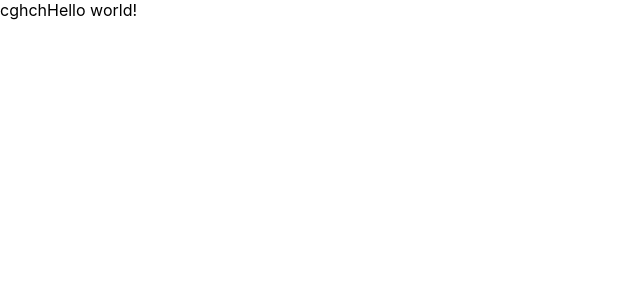
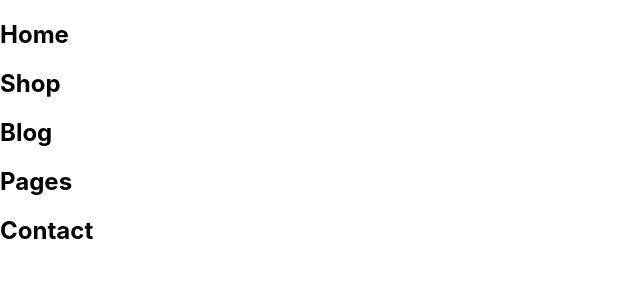
Before and after one commit to mexell96/karma-shop, a React (Create React App) app: page / in a window 1280 px wide. Shown: the top 300 px of the page, without its empty margins (0-640 px from the left). Built offline with nearby package versions, Linux system fonts and the light colour scheme.

Commit message:
added Pages

```diff
--- a/src/App.js
+++ b/src/App.js
@@ -1,7 +1,20 @@
 import "./App.css";
+import Blog from "./pages/Blog/Blog";
+import Contact from "./pages/Contact/Contact";
+import Home from "./pages/Home/Home";
+import Pages from "./pages/Pages/Pages";
+import Shop from "./pages/Shop/Shop";
 
 function App() {
-  return <div>cghchHello world!</div>;
+  return (
+    <div>
+      <Home />
+      <Shop />
+      <Blog />
+      <Pages />
+      <Contact />
+    </div>
+  );
 }
 
 export default App;
--- /dev/null
+++ b/src/pages/Blog/Blog.jsx
@@ -0,0 +1,11 @@
+import React from "react";
+
+const Blog = () => {
+  return (
+    <div>
+      <h2>Blog</h2>
+    </div>
+  );
+};
+
+export default Blog;
--- /dev/null
+++ b/src/pages/Contact/Contact.jsx
@@ -0,0 +1,11 @@
+import React from 'react'
+
+const Contact = () => {
+  return (
+    <div>
+      <h2>Contact</h2>
+    </div>
+  )
+}
+
+export default Contact
--- /dev/null
+++ b/src/pages/Home/Home.jsx
@@ -0,0 +1,10 @@
+import React from "react";
+import classes from "./Home.module.css";
+
+const Home = () => {
+  return <div className={classes.Homes}>
+    <h2>Home</h2>
+  </div>;
+};
+
+export default Home;
--- /dev/null
+++ b/src/pages/Home/Home.module.css
@@ -0,0 +1,3 @@
+.Home {
+  background: greenyellow;
+}
--- /dev/null
+++ b/src/pages/Pages/Pages.jsx
@@ -0,0 +1,11 @@
+import React from 'react'
+
+const Pages = () => {
+  return (
+    <div>
+      <h2>Pages</h2>
+    </div>
+  )
+}
+
+export default Pages
--- /dev/null
+++ b/src/pages/Shop/Shop.jsx
@@ -0,0 +1,11 @@
+import React from "react";
+
+const Shop = () => {
+  return (
+    <div>
+      <h2>Shop</h2>
+    </div>
+  );
+};
+
+export default Shop;
```
Also changed, not shown: src/pages/Blog/Blog.module.css (added), src/pages/Contact/Contact.module.css (added), src/pages/Pages/Pages.module.css (added), src/pages/Shop/Shop.module.css (added).
